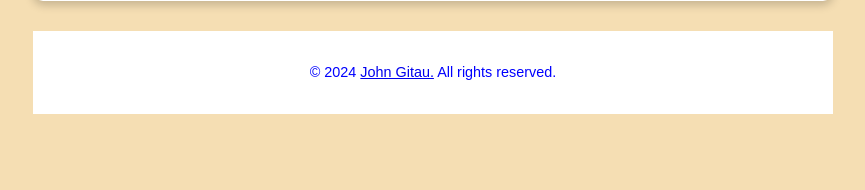
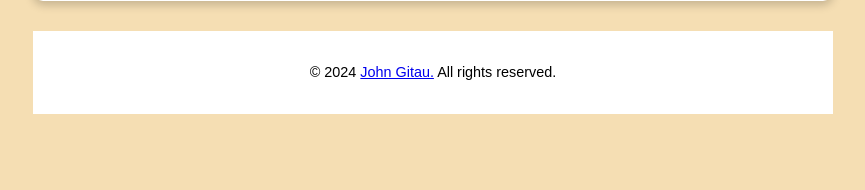
Before and after one commit to jonterob/Tech-John, a PHP site: the page made by My Career.html in a window 1280 px wide. Shown: the part 610-800 px from the top of the page, without its empty margins (207-1072 px from the left). Run offline with PHP 8.4, Linux system fonts and the light colour scheme.

Commit message:
Update My Career.css

```diff
--- a/My Career.css
+++ b/My Career.css
@@ -103,7 +103,7 @@ footer {
     margin-bottom: 30px;
     font-size: 0.9em; /* Smaller font size */
     background: white; /* White background for footer */
-    color: blue; /* Blue text color */
+    color: black; /* Blue text color */
     max-width: 800px; /* Limit the width */
 }
 
```
